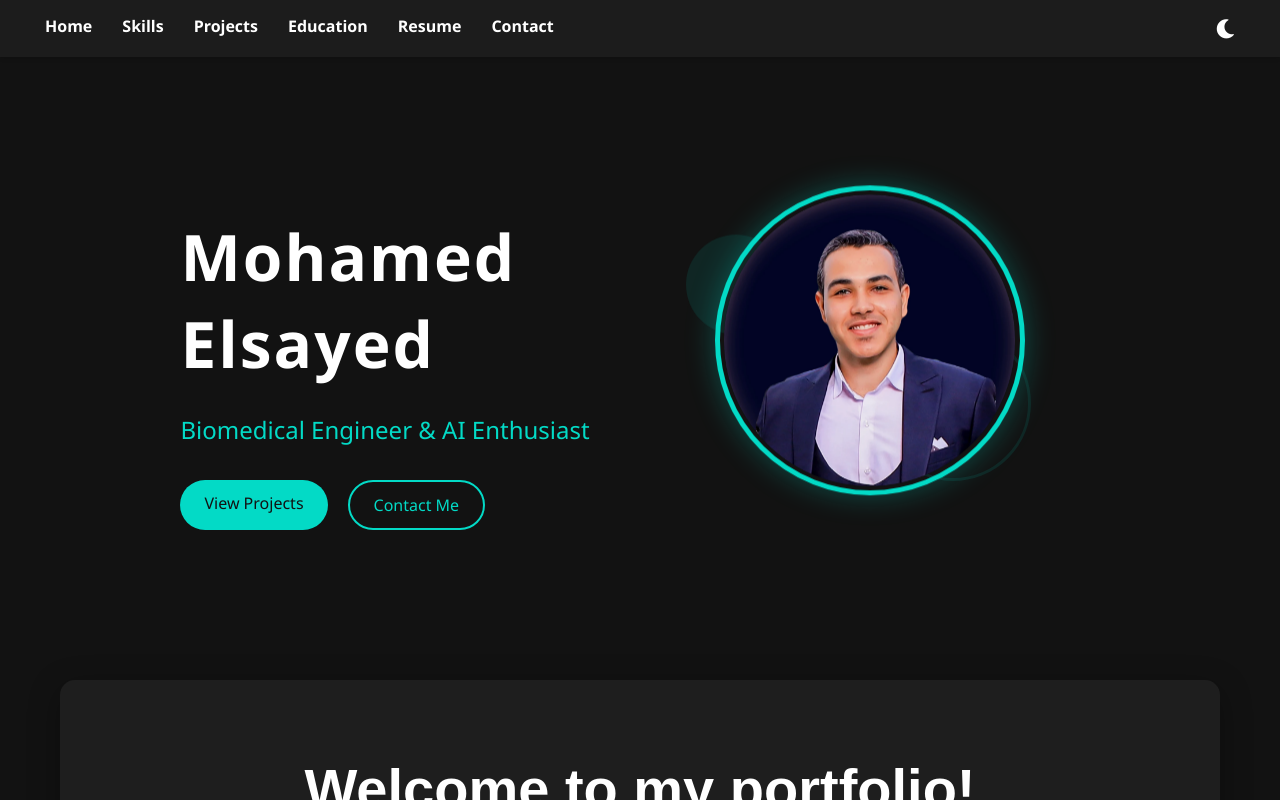
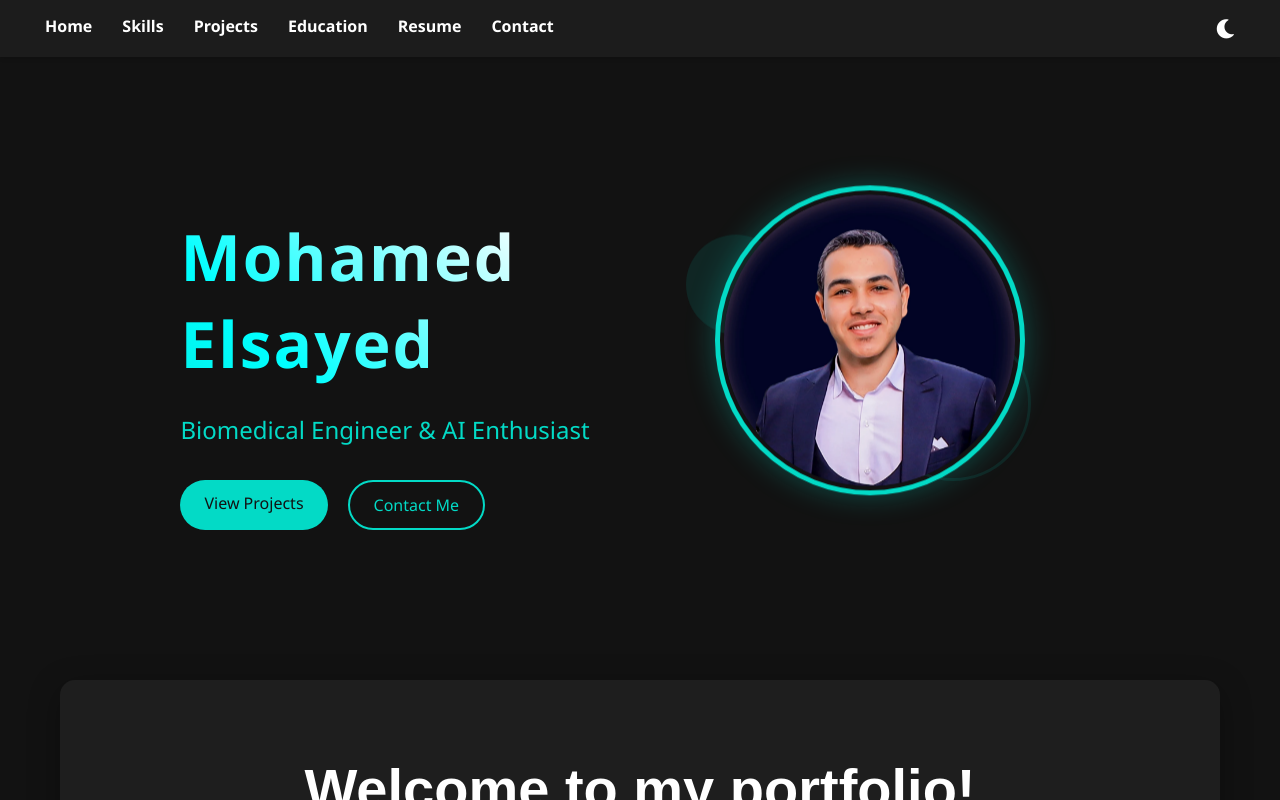
Before and after one commit to MohamedMandour10/MohamedMandour10.github.io, a plain HTML site: page index.html in a window 1280 px wide. Drawn offline with nearby package versions, Linux system fonts and the light colour scheme; a web font is replaced by a local one.

Commit message:
add gradient to hero title

```diff
--- a/index.html
+++ b/index.html
@@ -32,7 +32,7 @@
     <div class="container">
         <section id="hero" class="hero-section">
             <div class="hero-content">
-                <h1 class="hero-title">Mohamed Elsayed</h1>
+                <h1 class="hero-title gradient-text">Mohamed Elsayed</h1>
                 <p class="hero-subtitle"><span id="typed-text"></span><span class="cursor">|</span></p>
                 <div class="hero-cta">
                     <a href="#projects" class="cta-button">View Projects</a>
@@ -48,6 +48,7 @@
                 </div>
             </div>
         </section>
+
 
         <!-- Home Section -->
         <div id="home" class="section animated-box">
--- a/styles.css
+++ b/styles.css
@@ -738,6 +738,37 @@ nav a:hover {
     animation: fadeInUp 1s ease-out;
 }
 
+.gradient-text {
+    background: linear-gradient(
+        45deg,
+        var(--color-secondary) 0%,
+        #00ffff 25%,  /* Bright cyan */
+        var(--color-primary) 50%,
+        var(--color-secondary) 100%
+    );
+    background-clip: text;
+    color: transparent;
+    font-weight: bold;
+}
+
+/* Animation for a dynamic effect */
+@keyframes gradient-animation {
+    0% {
+        background-position: 0% 50%;
+    }
+    50% {
+        background-position: 100% 50%;
+    }
+    100% {
+        background-position: 0% 50%;
+    }
+}
+
+.gradient-text {
+    background-size: 300% auto;
+    animation: gradient-animation 7s ease infinite;
+}
+
 .hero-subtitle {
     font-size: 1.5em;
     margin-bottom: 30px;
```
